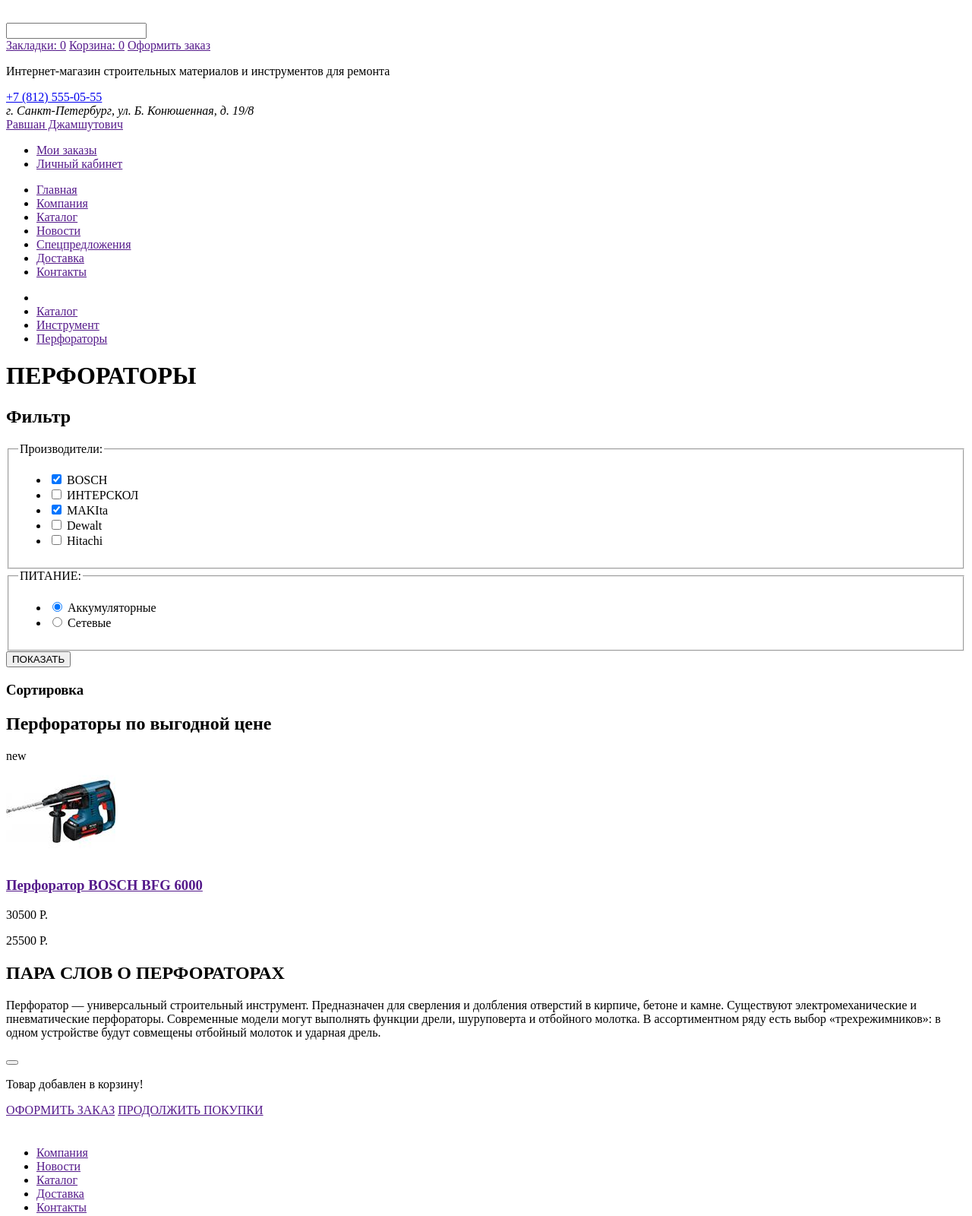
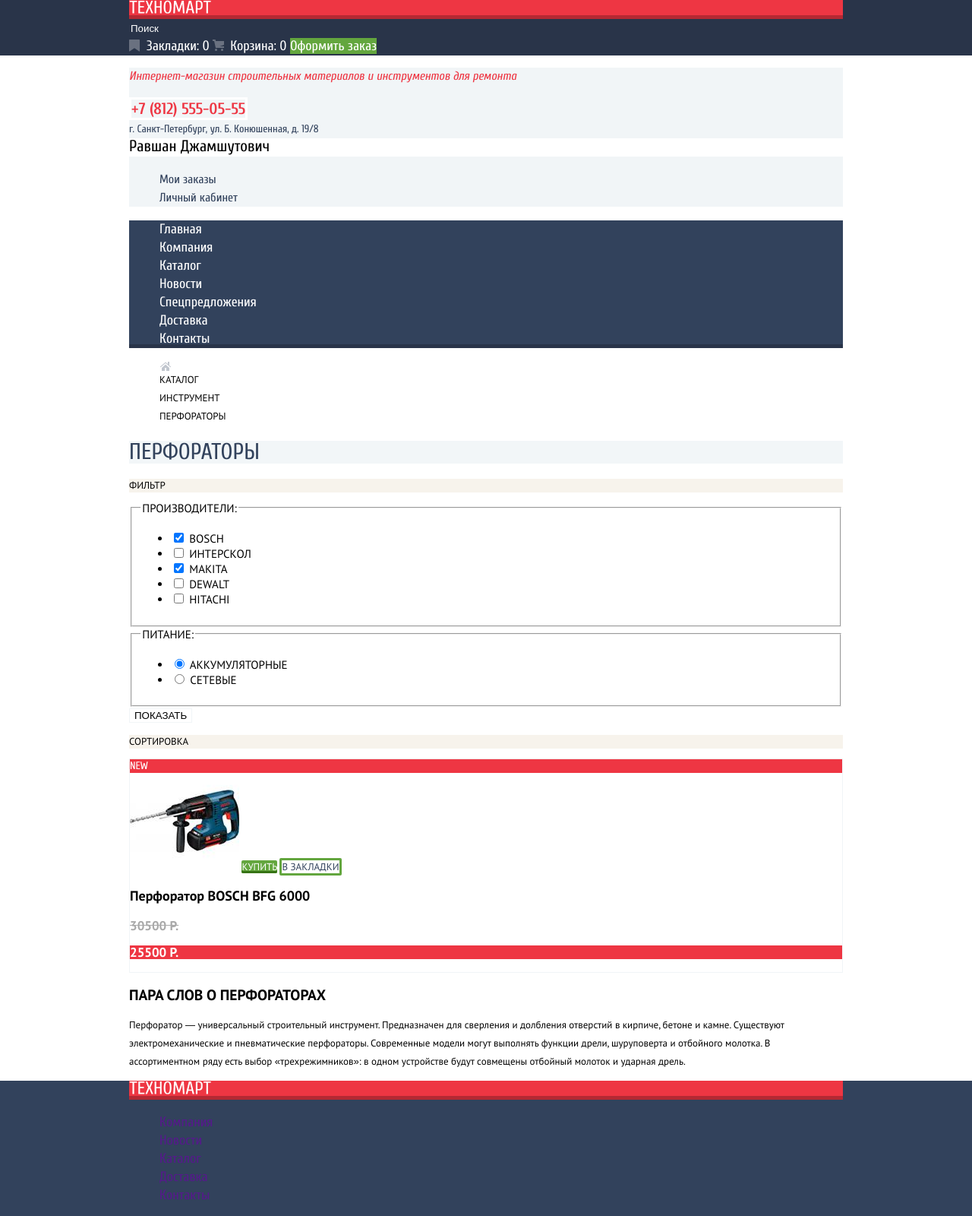
Before and after one commit to KatAnti/285965-technomart-28, a plain HTML site: page catalog.html in a window 1280 px wide. Shown: the top 1600 px of the page at 76% size. Drawn offline with Linux system fonts and the light colour scheme.

Commit message:
Базовая стилизация проекта, первый этап

```diff
--- a/catalog.html
+++ b/catalog.html
@@ -3,6 +3,7 @@
   <head>
     <meta charset="utf-8">
     <title>HTML Academy: Техномарт</title>
+    <link rel="stylesheet" href="css/style.css">
   </head>
   <body>
     <header class="main-header">
@@ -11,8 +12,8 @@
           <a class="logo" href="index.html">
             <img src="img/logo.png" alt="Техномарт" width="108" height="18">
           </a>
-          <form action="">
-            <input class="search" type="search">
+          <form action="https://echo.htmlacademy.ru" method="post">
+            <input class="search" type="search" placeholder="Поиск">
           </form>
           <a href="" class="main-header__markers">Закладки: 0</a>
           <a href="" class="main-header__basket">Корзина: 0</a>
@@ -149,29 +150,29 @@
                 </li>
               </ul>
             </fieldset>
-            <button type="submit">
+            <button class="catalog-filter__show-btn" type="submit">
               ПОКАЗАТЬ
             </button>
           </form>
         </section>
         <div class="right-column">
-          <section><h3>Сортировка</h3></section>
+          <section class="catalog-sort-by"><h3 class="catalog-sort-by__ttl">Сортировка</h3></section>
           <section class="catalog-list">
             <h2 class="visually-hidden">Перфораторы по выгодной цене</h2>
-            <article class="product-preview-cart">
-              <div class="product-preview-cart__label">new</div>
-              <div class="product-preview-cart__img">
+            <article class="product-preview-card">
+              <div class="product-preview-card__label">new</div>
+              <div class="product-preview-card__img">
                 <img src="img/product-1.jpg" alt="Перфоратор BOSCH BFG 6000">
-                <a class="product-preview-cart__buy-link" href=""></a>
-                <a class="product-preview-cart__marked-btn" href=""></a>
+                <a class="product-preview-card__buy-link" href="">КУПИТЬ</a>
+                <a class="product-preview-card__marked-btn" href="">В закладки</a>
               </div>
               <h3>
-                <a class="product-preview-cart__ttl" href="">Перфоратор BOSCH BFG 6000</a>
+                <a class="product-preview-card__ttl" href="">Перфоратор BOSCH BFG 6000</a>
               </h3>
-              <p>
-                30500 Р.
+              <p class="product-preview-card__price-before">
+                <del>30500 Р.</del>
               </p>
-              <p class="product-preview-cart__price">
+              <p class="product-preview-card__price">
                 25500 Р.
               </p>
             </article>
@@ -235,7 +236,7 @@
             </li>
           </ul>
           <div class="main-footer__contacts">
-            <address class="main-footer__address">г. Санкт-Петербург, ул. Б. Конюшенная, д. 19/8</addressclass=main-footer__contacts>
+            <address class="main-footer__address">г. Санкт-Петербург, ул. Б. Конюшенная, д. 19/8</address>
             <a class="main-footer__phone" href="tel:78125550555"></a>
           </div>
           <ul class="main-footer__menu main-footer__menu--catalog">
@@ -269,13 +270,13 @@
           </p>
           <ul class="social-media">
             <li class="social-media__item">
-              <a class="social-media__link social-media__link--vkontakte" href="">vkontakte</a>
+              <a class="social-media__link social-media__link--vkontakte" href="" aria-label="vkontakte"></a>
             </li>
             <li class="social-media__item">
-              <a class="social-media__link social-media__link--facebook" href="">facebook</a>
+              <a class="social-media__link social-media__link--facebook" href="" aria-label="facebook"></a>
             </li>
             <li class="social-media__item">
-              <a class="social-media__link social-media__link--instagram" href="">instagram</a>
+              <a class="social-media__link social-media__link--instagram" href="" aria-label="instagram"></a>
             </li>
           </ul>
           <p>
--- /dev/null
+++ b/css/style.css
@@ -0,0 +1,554 @@
+@font-face {
+    font-family: "PTSans";
+    src:
+        url("../fonts/ptsans.woff2") format("woff2"),
+        url("../fonts/ptsans.woff") format("woff");
+    font-weight: normal;
+}
+
+@font-face {
+  font-family: "PTSans";
+  src:
+      url("../fonts/ptsansbold.woff2") format("woff2"),
+      url("../fonts/ptsansbold.woff") format("woff");
+  font-weight: bold;
+  font-style: normal;
+}
+
+@font-face {
+  font-family: "Cuprum";
+  src:
+      url("../fonts/cuprum.woff2") format("woff2"),
+      url("../fonts/cuprum.woff") format("woff");
+  font-weight: normal;
+  font-style: normal;
+}
+
+@font-face {
+  font-family: "Cuprum";
+  src:
+      url("../fonts/cuprumbold.woff2") format("woff2"),
+      url("../fonts/cuprumbold.woff") format("woff");
+  font-weight: bold;
+  font-style: normal;
+}
+
+@font-face {
+  font-family: "Cuprum";
+  src:
+      url("../fonts/cuprumitalic.woff2") format("woff2"),
+      url("../fonts/cuprumitalic.woff") format("woff");
+  font-weight: normal;
+  font-style: italic;
+}
+
+@font-face {
+  font-family: "Cuprum";
+  src:
+      url("../fonts/cuprumbolditalic.woff2") format("woff2"),
+      url("../fonts/cuprumbolditalic.woff") format("woff");
+  font-weight: bold;
+  font-style: italic;
+}
+
+:root {
+    --basic-black: #000000;
+    --basic-white: #ffffff;
+    --basic-red: #EE3643;
+    --basic-red-dark: #BA2732;
+    --basic-green: #63A63E;
+    --basic-green-light: #5FBB2D;
+    --basic-green-dark: #518534;
+    --basic-navy: #3D546F;
+    --basic-navy-dark: #1D2739;
+    --basic-grey: #C5C5C5;
+
+    --navy-light: #32425C;
+    --navy-medium: #293449;
+    --navy-dark: #161D29;
+
+    --main-ttl-background: #F2F6F8;
+    --filters-background: #F7F3EC;
+
+    --basic-background: #F1F5F7;
+    --footer-link: #FFD180;
+
+    --del-text: #A9A9A9;
+}
+
+body {
+  min-width: 940px;
+  margin: 0;
+  padding: 0;
+  font-family: "PTSans", Arial, Helvetica, sans-serif;
+  font-size: 13px;
+  line-height: 24px;
+  color: var(--basic-black);
+}
+
+img {
+  max-width: 100%;
+}
+
+a {
+  text-decoration: none;
+}
+
+*, *::before, *::after {
+  box-sizing: border-box;
+}
+
+.main-header {
+  font-family: "Cuprum", Arial, Helvetica, sans-serif;
+  font-size: 18px;
+  line-height: 24px;
+}
+
+.main-header__top {
+  background-color: var(--navy-medium);
+}
+
+.main-header__top a {
+  color: var(--basic-white);
+}
+
+.wrapper {
+  width: 940px;
+  margin: 0 auto;
+}
+
+.logo {
+  display: block;
+  background-color: var(--basic-red);
+  box-shadow: inset 0px -5px 0px rgba(0, 0, 0, 0.24);
+}
+
+.logo:active {
+  background-color: #BA2732;
+}
+
+.search {
+  background-color: transparent;
+  border: none;
+  color: var(--basic-white);
+}
+
+.search::placeholder {
+  color: var(--basic-white);
+}
+
+.search:focus {
+  background-color: var(--basic-white);
+  color: var(--basic-black);
+  outline: none;
+}
+
+.search:focus::placeholder {
+  color: var(--basic-black);
+}
+
+.main-header__markers,
+.main-header__basket {
+  position: relative;
+  padding-left: 23px;
+}
+
+.main-header__markers:active,
+.main-header__basket:active {
+  color: rgba(255, 255, 255, 0.5);
+  background-color: var(--navy-dark);
+}
+
+.main-header__markers:before,
+.main-header__basket:before {
+  content: "";
+  position: absolute;
+  top: 2px;
+  left: 0;
+  display: block;
+  opacity: 0.3;
+}
+
+.main-header__markers:hover:before,
+.main-header__basket:hover:before {
+  opacity: 1;
+}
+
+.main-header__markers:active:before,
+.main-header__basket:active:before {
+  opacity: 0.3;
+}
+
+.main-header__markers:before {
+  width: 14px;
+  height: 16px;
+  background-image: url("../img/icon-bookmark.svg");
+}
+
+.main-header__basket:before {
+  width: 15px;
+  height: 15px;
+  background-image: url("../img/icon-cart.svg");
+}
+
+.main-header__make-order {
+  background-color: var(--basic-green);
+}
+
+.main-header__body {
+  background-color: var(--basic-background);
+}
+
+.main-header__title {
+  font-style: italic;
+  font-size: 16px;
+  line-height: 23px;
+  color: var(--basic-red);
+}
+
+.main-header__phone-number {
+  font-weight: bold;
+  font-size: 21px;
+  line-height: 30px;
+  color: var(--basic-red);
+  border: 3px solid var(--basic-white);
+}
+
+.main-header__adress {
+  font-size: 14px;
+  line-height: 24px;
+  font-style: normal;
+  color: var(--navy-light);
+}
+
+.main-header__log-in,
+.main-header__sign-up {
+  font-size: 21px;
+  line-height: 21px;
+  color: var(--basic-black);
+  background-color: var(--basic-white);
+}
+
+.main-header__log-in:hover,
+.main-header__sign-up:hover {
+  color: var(--basic-red);
+}
+
+.main-header__log-in:active,
+.main-header__sign-up:active,
+.main-header__profile-link:active {
+  color: var(--basic-grey);
+}
+
+.main-header__authorization-links {
+  background-color: var(--basic-white);
+}
+
+.main-header__profile-link {
+  color: var(--basic-black);
+  font-size: 21px;
+  line-height: 21px;
+}
+
+.main-header__auth-menu {
+  list-style: none;
+}
+
+.main-header__auth-menu-point a {
+  font-size: 16px;
+  line-height: 18px;
+  color: var(--navy-light);
+}
+
+.main-header__auth-menu-point a:hover {
+  color: var(--basic-red);
+}
+
+.main-header__auth-menu-point a:active {
+  color: var(--basic-grey);
+}
+
+.main-nav {
+  list-style: none;
+  background: var(--navy-light);
+  box-shadow: inset 0px -5px 0px var(--navy-medium);
+}
+
+.main-nav-link {
+  color: var(--basic-white);
+}
+
+.main-nav-link:hover {
+  background: var(--navy-medium);
+}
+
+.main-nav-link:active {
+  background: var(--basic-navy-dark);
+}
+
+.main-ttl {
+  font-family: "Cuprum";
+  font-size: 30px;
+  line-height: 30px;
+  text-transform: uppercase;
+}
+
+.about-company__list {
+  list-style: none;
+  font-family: "Cuprum";
+  font-size: 18px;
+  line-height: 24px;
+}
+
+.main-footer {
+  color: var(--basic-white);
+  font-family: Cuprum;
+}
+
+.main-footer__top {
+  font-size: 18px;
+  line-height: 24px;
+  background-color: var(--navy-light);
+}
+
+.main-footer__bottom {
+  font-size: 16px;
+  line-height: 18px;
+  background-color: var(--navy-medium);
+}
+
+.main-footer__menu {
+  list-style: none;
+}
+
+.main-footer__menu--info a {
+  color: var(--basic-white);
+}
+
+.main-footer__menu--catalog a {
+  color: var(--footer-link);
+}
+
+.main-footer__menu-item a:hover {
+  text-decoration: underline;
+}
+
+.main-footer__menu-item a:active {
+  opacity: 0.5;
+}
+
+.main-footer__address {
+  font-weight: normal;
+  font-style: normal;
+}
+
+.main-footer__email,
+.main-footer__made-by-link {
+  color: var(--footer-link);
+}
+
+.main-footer__email:hover,
+.main-footer__made-by-link:hover {
+  text-decoration: underline;
+}
+
+.main-footer__email:active,
+.main-footer__made-by-link:active {
+  color: var(--basic-red);
+}
+
+.social-media {
+  list-style: none;
+}
+
+.social-media__link {
+  display: block;
+  width: 44px;
+  height: 44px;
+  border-radius: 50%;
+  background-color: #212A3A;
+  background-position: center center;
+  background-repeat: no-repeat;
+}
+
+.social-media__link:hover,
+.social-media__link:active {
+  background-color: var(--basic-red);
+}
+
+.social-media__link--vkontakte {
+  background-image: url("../img/icon-vk.svg");
+}
+
+.social-media__link--facebook {
+  background-image: url("../img/icon-fb.svg");
+}
+
+.social-media__link--instagram {
+  background-image: url("../img/icon-insta.svg");
+}
+
+.breadcrumbs {
+  list-style: none;
+  text-transform: uppercase;
+}
+
+.breadcrumbs__item a {
+  color: var(--basic-black);
+}
+
+.breadcrumbs__item:first-child a {
+  display: block;
+  width: 15px;
+  height: 12px;
+  background-image: url("../img/icon-home.svg");
+  color: var(--basic-black);
+}
+
+.main-page-ttl {
+  background-color: var(--main-ttl-background);
+  font-family: Cuprum;
+  font-style: normal;
+  font-weight: normal;
+  font-size: 30px;
+  line-height: 30px;
+  text-transform: uppercase;
+  color: var(--navy-light);
+}
+
+.catalog-filter__ttl {
+  font-weight: normal;
+  font-size: 13px;
+  line-height: 18px;
+  text-transform: uppercase;
+  background-color: var(--filters-background);
+}
+
+.catalog-filter__group {
+  font-size: 15px;
+  line-height: 19px;
+  text-transform: uppercase;
+}
+
+.catalog-filter__show-btn {
+  background: var(--basic-white);
+  border: 1px solid var(--basic-background);
+}
+
+.catalog-sort-by {
+  text-transform: uppercase;
+  background-color: var(--filters-background);
+}
+
+.catalog-sort-by__ttl {
+  font-weight: normal;
+  font-size: 13px;
+  line-height: 18px;
+}
+
+.product-preview-card {
+  border: 1px solid var(--basic-background);
+}
+
+.product-preview-card:hover {
+  box-shadow: 0px 4px 20px rgba(0, 0, 0, 0.15);
+}
+
+.product-preview-card__label {
+  font-family: Cuprum;
+  font-size: 14px;
+  line-height: 18px;
+  text-transform: uppercase;
+  color: var(--basic-white);
+  background-color: var(--basic-red);
+}
+
+.product-preview-card__buy-link {
+  position: relative;
+  background-color: var(--basic-green);
+  box-shadow: inset 0px -3px 0px #367315;
+  border-radius: 2px;
+  color: var(--basic-white);
+  text-align: center;
+  text-transform: uppercase;
+}
+
+.product-preview-card__buy-link:hover {
+  background-color: var(--basic-green-light);
+}
+
+.product-preview-card__buy-link:active {
+  background-color: var(--basic-green-dark);
+}
+
+.product-preview-card__marked-btn {
+  background-color: var(--basic-white);
+  border: 3px solid var(--basic-green);
+  border-radius: 2px;
+  color: var(--navy-light);
+  text-align: center;
+  text-transform: uppercase;
+}
+
+.product-preview-card__marked-btn:hover {
+  border-color: var(--navy-light);
+}
+
+.product-preview-card__marked-btn:active {
+  border-color: var(--navy-light);
+  opacity: 0.5;
+}
+
+.product-preview-card__ttl {
+  font-weight: bold;
+  font-size: 18px;
+  line-height: 20px;
+  color: var(--basic-black);
+}
+
+.product-preview-card__price-before,
+.product-preview-card__price {
+  font-weight: bold;
+  font-size: 17px;
+  line-height: 18px;
+}
+
+.product-preview-card__price-before {
+  color: var(--del-text);
+}
+
+.product-preview-card__price {
+  background-color: var(--basic-red);
+  color: var(--basic-white);
+}
+
+.red-button {
+  background-color: var(--basic-red);
+  font-family: "Cuprum";
+  font-size: 14px;
+  line-height: 18px;
+  color: var(--basic-white);
+  text-align: center;
+  text-transform: uppercase;
+}
+
+.red-button:active {
+  background-color: var(--basic-red-dark);
+}
+
+.place-order-popup,
+.popup-map,
+.successful-cart-popup {
+  display: none;
+}
+
+.visually-hidden {
+  position: absolute;
+  width: 1px;
+  height: 1px;
+  margin: -1px;
+  border: 0;
+  padding: 0;
+  clip: rect(0 0 0 0);
+  overflow: hidden;
+}
--- a/index.html
+++ b/index.html
@@ -3,6 +3,7 @@
   <head>
     <meta charset="utf-8">
     <title>HTML Academy: Техномарт</title>
+    <link rel="stylesheet" href="css/style.css">
   </head>
   <body>
     <header class="main-header">
@@ -11,16 +12,16 @@
           <a class="logo" href="">
             <img src="img/logo.png" alt="Техномарт" width="108" height="18">
           </a>
-          <form action="">
-            <input class="search" type="search">
+          <form action="https://echo.htmlacademy.ru" method="post">
+            <input class="search" type="search" placeholder="Поиск">
           </form>
           <a href="" class="main-header__markers">Закладки: 0</a>
           <a href="" class="main-header__basket">Корзина: 0</a>
           <a href="" class="main-header__make-order">Оформить заказ</a>
         </div>
       </div>
-      <div class="wrapper">
-        <div class="main-header__body">
+      <div class="main-header__body">
+        <div class="wrapper">
           <p class="main-header__title">
             Интернет-магазин строительных материалов и инструментов для ремонта
           </p>
@@ -34,7 +35,6 @@
             <a href="" class="main-header__log-in">Войти</a>
             <a href="" class="main-header__sign-up">Регистрация</a>
           </div>
-        </div>
         <nav>
           <ul class="main-nav">
             <li class="main-nav__item">
@@ -74,11 +74,12 @@
             </li>
           </ul>
         </nav>
+        </div>
       </div>
     </header>
     <main class="main">
-      <h1 class="visually-hidden">Интернет-магазин строительных материалов и инструментов для ремонта Техномарт</h1>
       <div class="wrapper">
+        <h1 class="visually-hidden">Интернет-магазин строительных материалов и инструментов для ремонта Техномарт</h1>
         <section class="visual-catalog">
           <h2 class="visually-hidden">Визуальный каталог</h2>
           <article class="visual-catalog__section visual-catalog__section--materials">
@@ -150,20 +151,20 @@
             <h2 class="popular-products__ttl main-ttl">Популярные товары:</h2>
             <a href="" class="popular-products__link red-button">все поПулярные товары</a>
           </header>
-          <article class="product-preview-cart">
-            <div class="product-preview-cart__label">new</div>
-            <div class="product-preview-cart__img">
-              <img src="img/product-3.jpg" width="220" height="160" alt="Перфоратор BOSCH BFG 6000">
-              <a class="product-preview-cart__buy-link" href=""></a>
-              <a class="product-preview-cart__marked-btn" href=""></a>
+          <article class="product-preview-card">
+            <div class="product-preview-card__label">new</div>
+            <div class="product-preview-card__img">
+              <img src="img/product-1.jpg" alt="Перфоратор BOSCH BFG 6000">
+              <a class="product-preview-card__buy-link" href="">КУПИТЬ</a>
+              <a class="product-preview-card__marked-btn" href="">В закладки</a>
             </div>
             <h3>
-              <a class="product-preview-cart__ttl" href="">Перфоратор BOSCH BFG 6000</a>
+              <a class="product-preview-card__ttl" href="">Перфоратор BOSCH BFG 6000</a>
             </h3>
-            <p>
-              30500 Р.
+            <p class="product-preview-card__price-before">
+              <del>30500 Р.</del>
             </p>
-            <p class="product-preview-cart__price">
+            <p class="product-preview-card__price">
               25500 Р.
             </p>
           </article>
@@ -279,7 +280,7 @@
             <li>Автотрейдинг</li>
             <li>ЖелДорЭкспедиция</li>
           </ul>
-          <a href="" class="about-company__detail-link">Подробнее о компании</a>
+          <a href="" class="about-company__detail-link red-button">Подробнее о компании</a>
         </section>
         <section class="contacts">
           <h2 class="contacts__ttl main-ttl">КОНТАКТЫ</h2>
@@ -290,7 +291,7 @@
           <div class="contacts__map">
             <img src="img/map-blank.jpg" alt="Карта с адресом" width="300" height="158">
           </div>
-          <a class="contacts__write-us" href="">Заблудились? НапиШИТЕ НАМ!</a>
+          <a class="contacts__write-us red-button" href="">Заблудились? НапиШИТЕ НАМ!</a>
         </section>
       </div>
     </main>
@@ -326,7 +327,7 @@
           <a class="logo" href="">
             <img src="img/logo.png" alt="Техномарт" width="108" height="18">
           </a>
-          <ul class="main-footer__menu main-footer__info">
+          <ul class="main-footer__menu main-footer__menu--info">
             <li class="main-footer__menu-item">
               <a href="">
                 Компания
@@ -354,7 +355,7 @@
             </li>
           </ul>
           <div class="main-footer__contacts">
-            <address class="main-footer__address">г. Санкт-Петербург, ул. Б. Конюшенная, д. 19/8</addressclass=main-footer__contacts>
+            <address class="main-footer__address">г. Санкт-Петербург, ул. Б. Конюшенная, д. 19/8</address>
             <a class="main-footer__phone" href="tel:78125550555"></a>
           </div>
           <ul class="main-footer__menu main-footer__menu--catalog">
@@ -388,13 +389,13 @@
           </p>
           <ul class="social-media">
             <li class="social-media__item">
-              <a class="social-media__link social-media__link--vkontakte" href="">vkontakte</a>
+              <a class="social-media__link social-media__link--vkontakte" href="" aria-label="vkontakte"></a>
             </li>
             <li class="social-media__item">
-              <a class="social-media__link social-media__link--facebook" href="">facebook</a>
+              <a class="social-media__link social-media__link--facebook" href="" aria-label="facebook"></a>
             </li>
             <li class="social-media__item">
-              <a class="social-media__link social-media__link--instagram" href="">instagram</a>
+              <a class="social-media__link social-media__link--instagram" href="" aria-label="instagram"></a>
             </li>
           </ul>
           <p>
```
Also changed, not shown: fonts/cuprum.woff (added), fonts/cuprum.woff2 (added), fonts/cuprumbold.woff (added), fonts/cuprumbold.woff2 (added), fonts/cuprumbolditalic.woff (added), fonts/cuprumbolditalic.woff2 (added), fonts/cuprumitalic.woff (added), fonts/cuprumitalic.woff2 (added), fonts/ptsans.woff (added), fonts/ptsans.woff2 (added), fonts/ptsansbold.woff (added), fonts/ptsansbold.woff2 (added).
